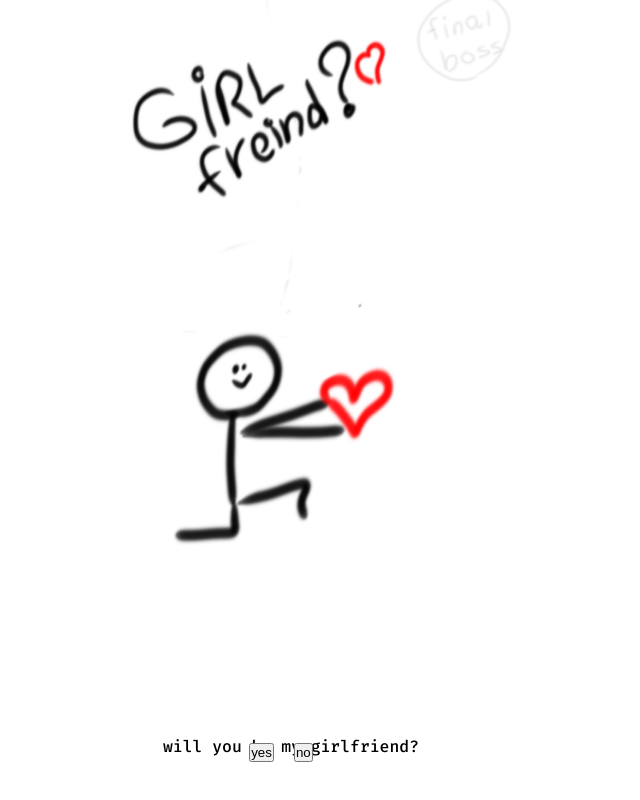
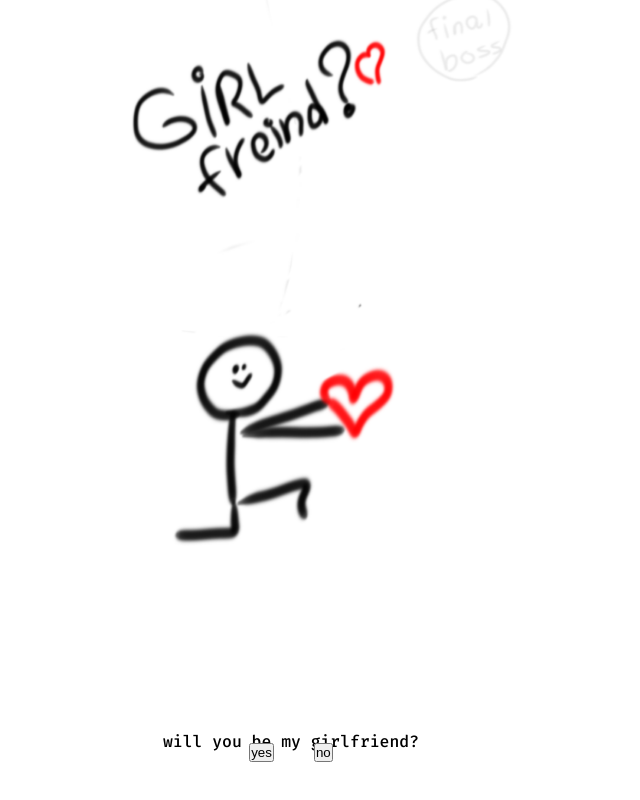
Before and after one commit to kawazaaki/Mine, a plain HTML site: page index.html in a window 1280 px wide. Shown: the part 2548-3348 px from the top of the page, without its empty margins (349-989 px from the left). Drawn offline with Linux system fonts and the light colour scheme.

Commit message:
Update index.html

```diff
--- a/index.html
+++ b/index.html
@@ -52,9 +52,9 @@
     }
 
     p {
-      margin-bottom: 10px;
+      margin-bottom: 20px;
     }
-    .bt2 {
+    .bt1 {
       margin-right:20px;
     }
 
```
